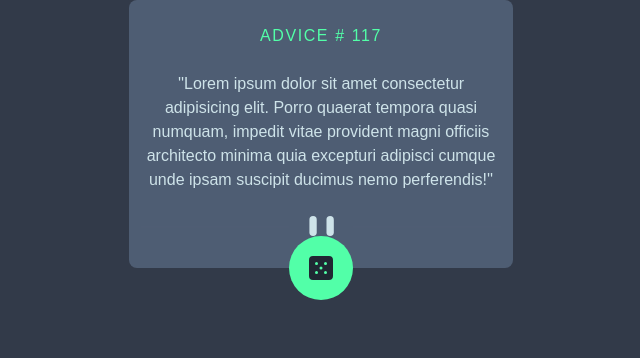
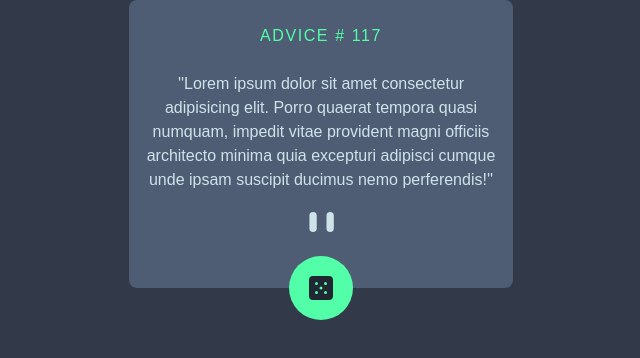
Before and after one commit to SanazBHMN/advice-generator-app, a React (Create React App) app: page / in a window 1280 px wide. Shown: the top 358 px of the page, without its empty margins (319-959 px from the left). Built offline with nearby package versions, Linux system fonts and the light colour scheme.

Commit message:
Fix some stylings

```diff
--- a/src/components/advice/Advice.js
+++ b/src/components/advice/Advice.js
@@ -1,6 +1,6 @@
 export const Advice = ({ adviceText }) => {
   return (
-    <div className="text-text-primary text-center my-6">
+    <div className="text-text-primary text-center mt-6 mb-5">
       ''Lorem ipsum dolor sit amet consectetur adipisicing elit. Porro quaerat
       tempora quasi numquam, impedit vitae provident magni officiis architecto
       minima quia excepturi adipisci cumque unde ipsam suscipit ducimus nemo
--- a/src/components/adviceGenerator/AdviceGenerator.js
+++ b/src/components/adviceGenerator/AdviceGenerator.js
@@ -2,7 +2,7 @@ import { DiceIcon } from "../../icons/DiceIcon";
 
 export const AdviceGenerator = ({ adviceId }) => {
   return (
-    <div className="flex justify-center align-middle -mb-14">
+    <div className="flex justify-center align-middle -mb-14 mt-6">
       <button className="w-16 h-16 grid place-items-center  bg-text-secondary rounded-full">
         <DiceIcon />
       </button>
```
